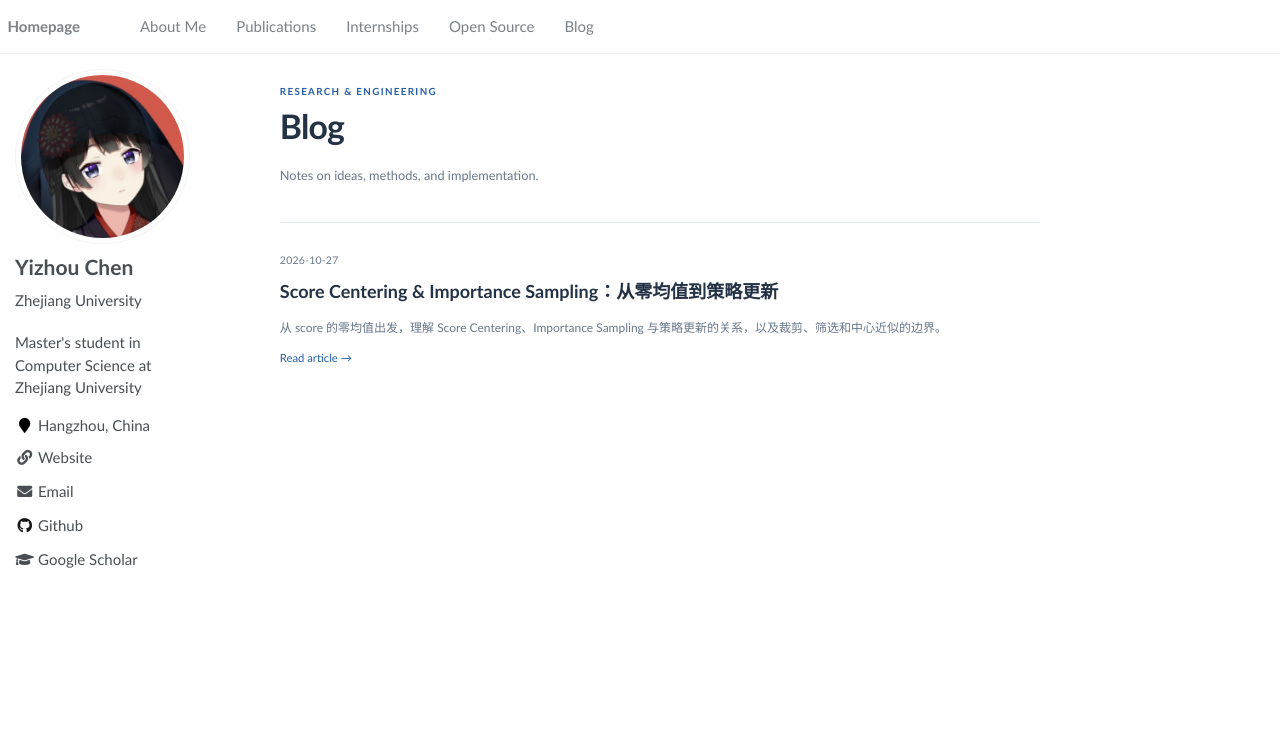
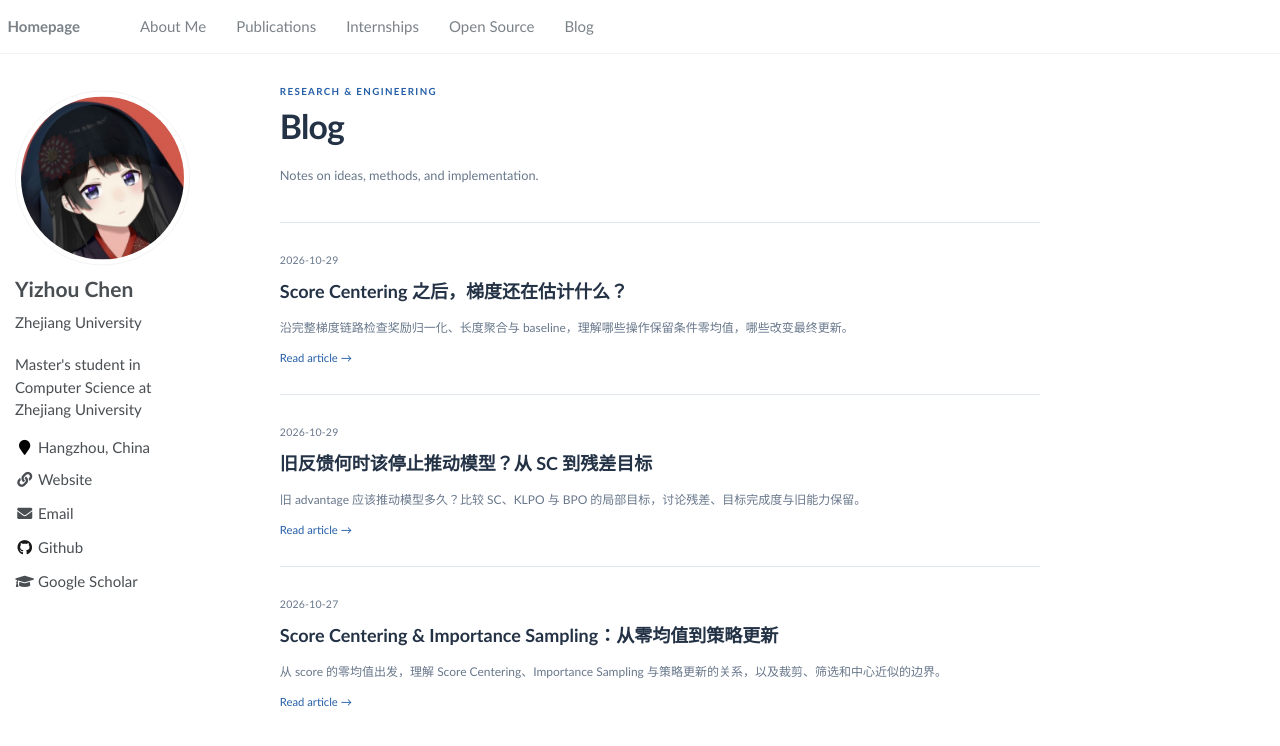
Before and after one commit to jasonchen505/jasonchen505.github.io, a Jekyll site: the page built from _pages/blog.html, in a window 1280 px wide. Shown: the top 746 px of the page. Built offline with Jekyll 4.4.1, drawn with Linux system fonts in a browser that asks for light colours; part of the change alters nothing that is shown.

Commit message:
Publish two Score Centering follow-up articles

```diff
--- /dev/null
+++ b/_posts/2026-10-29-score-centering-gradient-pipeline.md
@@ -0,0 +1,116 @@
+---
+title: "Score Centering 之后，梯度还在估计什么？"
+date: "2026-10-29 00:01:00 -0700"
+description: "沿完整梯度链路检查奖励归一化、长度聚合与 baseline，理解哪些操作保留条件零均值，哪些改变最终更新。"
+toc: [{"title": "1. 条件零均值保留了什么", "anchor": "conditional-centering"}, {"title": "2. 奖励归一化如何重加权任务", "anchor": "reward-normalization"}, {"title": "3. 长度聚合与随机分母", "anchor": "length-aggregation"}, {"title": "4. baseline 的数据来源也属于估计器", "anchor": "baseline-data"}, {"title": "5. 近似 baseline 与近似 SC 的联合误差", "anchor": "joint-approximation-error"}]
+---
+[上一篇](https://jasonchen505.github.io/blog/score-centering-and-importance-sampling/)讨论了 Score Centering（SC）与 Importance Sampling。实际训练还会减 baseline、除以奖励标准差、按长度聚合。这些操作会怎样改变 SC 留下的更新？
+
+我的判断是：**SC 的条件零均值不足以确定最终的期望梯度，还要检查权重与 baseline。** 给定 prefix 后固定的系数保留零均值，却可能改变任务权重；依赖本次动作、续写或同批拟合的系数，则需要重新核对期望。
+
+## 1. 条件零均值保留了什么 {#conditional-centering}
+
+先固定 trainer 参数和行为策略，分析新样本的一次更新。用 $q$ 表示真实采样策略，$p_\theta$ 表示 trainer，$R$ 是沿 $q$ 续写得到的完整回报。假设轨迹长度有界、所需期望存在，且 $p_\theta$ 在 $q$ 的支持上为正。反馈、baseline 和缩放系数在反传时停止梯度；暂不加入 IS、clipping 或额外正则。
+
+在 prefix $h$ 处，定义参数 score 及其精确中心：
+
+$$
+s=\nabla_\theta\log p_\theta(a\mid h),\qquad
+\mu=\mathbb E_q[s\mid h],\qquad
+\widetilde s=s-\mu.
+$$
+
+[SC](https://arxiv.org/html/2609.20807v1#S4) 保证 $\mathbb E_q[\widetilde s\mid h]=0$，因此减去固定的 $b(h)$ 不改变条件期望更新：
+
+$$
+\mathbb E_q[(R-b(h))\widetilde s\mid h]
+=\operatorname{Cov}_q(R,s\mid h).
+$$
+
+若再乘一个随机标量 $W$，则
+
+$$
+\mathbb E_q[W\widetilde s\mid h]
+=\operatorname{Cov}_q(W,s\mid h).
+$$
+
+给定 $h$ 后为常数的 $W$，是保留条件零均值的充分条件。随机 $W$ 是否保留它，由这项协方差决定；仅有统计依赖，还不能断言结果非零。
+
+## 2. 奖励归一化如何重加权任务 {#reward-normalization}
+
+对 prompt $x$，先假设总体奖励均值 $m_x$ 和标准差 $\sigma_x>0$ 已知。令 $T=\sum_{t=1}^{L}\widetilde s_t$，求和包含完整回答的所有生成动作及终止动作，记 $g_{\mathrm{SC}}(x)=\mathbb E_q[RT\mid x]$。这里的长度由生成过程的停止规则决定，例如 EOS 或预设长度上限；是否执行第 $t$ 次采样，在该动作产生前已经可知。逐 prefix 的零均值因而给出 $\mathbb E_q[T\mid x]=0$，于是
+
+$$
+g_{\mathrm{norm}}(x)
+=\mathbb E_q\!\left[\frac{R-m_x}{\sigma_x}T\,\middle|\,x\right]
+=\frac{g_{\mathrm{SC}}(x)}{\sigma_x}.
+$$
+
+同一 prompt 的期望更新只被正数缩放；不同 prompt 的 $\sigma_x$ 不同，混合方向就可能改变。这种任务重加权可以与精确 SC 并存。
+
+Jiayan Fu 的 [GRPO 分析](https://ichthyosaur.github.io/blog/2026/grpo-variance-stabilization/)将二元奖励、on-policy 总体极限下的归一化解释为优化变换后的成功率。其方差稳定化结论针对该成功率估计的渐近方差，不证明策略梯度方差最小，也不能把这个目标解释直接搬到 $p\ne q$ 的 SC 上。实际 group 均值和标准差还依赖本批样本，不能当作上述总体常数。
+
+## 3. 长度聚合与随机分母 {#length-aggregation}
+
+长度聚合还要看分母由谁共享。沿用 Jiayan 的 [token-mean 分析](https://ichthyosaur.github.io/blog/2026/token-mean-policy-gradient/)，暂用外部固定的 baseline 和缩放，从固定分布独立同分布地抽取 prompt 与完整回答。每条回答的贡献只依赖自身样本：用 $A_{i,t}$ 表示 advantage，记 $S_i=\sum_t A_{i,t}\widetilde s_{i,t}$，有效长度为 $L_i\ge1$。两种聚合为
+
+$$
+\widehat g_{\mathrm{TM}}=\frac{\sum_i S_i}{\sum_i L_i},
+\qquad
+\widehat g_{\mathrm{SM}}=\frac1N\sum_i\frac{S_i}{L_i}.
+$$
+
+前者与同一 batch 的 $N^{-1}\sum_i S_i$ 只差一个正尺度；后者按各自长度重加权。若 $\mathbb E\|S\|<\infty$、$0<\mathbb E L<\infty$，大数定律给出几乎必然收敛：
+
+$$
+\widehat g_{\mathrm{TM}}\longrightarrow
+\frac{\mathbb E S}{\mathbb E L},
+\qquad
+\widehat g_{\mathrm{SM}}\longrightarrow
+\mathbb E\!\left[\frac SL\right].
+$$
+
+两个极限未必平行。公共分母仍可能带来有限 batch 的比值偏差；同一 batch 只差尺度，不等于期望也只差尺度。因此，有限 batch 下的公共 token 分母也可能使固定 baseline 留下非零期望，这一风险并不限于逐回答乘 $1/L_i$。若逐 prompt 做 token-mean 后再平均，组内大样本极限又会按 $1/\mathbb E[L\mid x]$ 重加权任务。这里保留的是所选分子 $\mathbb E S$ 的方向，不能自动解释成当前 trainer 的回报梯度，或“回报除以期望长度”的梯度。
+
+逐回答的最终长度 $L$ 依赖当前动作和续写。把前面的 $W$ 换成 $1/L$，就有
+
+$$
+\mathbb E_q\!\left[\frac{\widetilde s_t}{L}\,\middle|\,h_t\right]
+=\operatorname{Cov}_q\!\left(\frac1L,s_t\,\middle|\,h_t\right),
+$$
+
+右边未必为零，固定 baseline 因而可能不再抵消。这与 GRPO 的奖励平移不变性可以并存：baseline 若随奖励一起平移，advantage 仍可逐样本不变。
+
+[SC 原论文附录 B.1](https://arxiv.org/html/2609.20807v1#A2.SS1)使用整批 token 总数作公共分母。核对实现时，要区分“所有有效 token 求和后除以总数”和“每条回答先平均、再对回答平均”；这两种 reduction 不能随意互换。
+
+在[对应的公开实现](https://github.com/martin-marek/score-centering/blob/64842967077ea105470ca73fc5d714366d3f7bdb/losses.py#L138-L170)中，SC 校正先并入每个 token 的 score 项，再与主项一起应用 completion mask，最后共同除以整个 batch 的有效 token 总数。
+
+## 4. baseline 的数据来源也属于估计器 {#baseline-data}
+
+baseline 也需要检查数据来源。[Jiayan 对 SAO 更新顺序的讨论](https://ichthyosaur.github.io/blog/2026/sao-critic-updates/)指出：网络虽只输入 prefix，参数却可能已通过拟合本批轨迹吸收了本次回报。若再用它预测这些轨迹的 $\widehat b(h)$，对完整 Monte Carlo 回报减 baseline 的更新，即使 SC 精确，也有
+
+$$
+\mathbb E_q[(R-\widehat b)\widetilde s\mid h]
+=\operatorname{Cov}_q(R,s\mid h)
+-\operatorname{Cov}_q(\widehat b,s\mid h),
+$$
+
+期望还包括拟合数据的随机性。例如，在同一 prefix 下独立同分布地抽取 $N$ 个样本，用包含自身回报的批均值 $\bar R$ 作 baseline，就有 $\mathbb E[(R_i-\bar R)\widetilde s_i]=(1-1/N)\operatorname{Cov}(R,s)$。期望信号缩小，$N=1$ 时归零；一般 critic 的相关性项不必只是缩放。
+
+`stop_gradient` 或 `detach()` 不消除统计依赖。[GAE 原论文 §6.1](https://arxiv.org/html/1506.02438v6#S6.SS1)也讨论了过拟合使 Bellman residual 归零的风险。不过，SAO 博客未核验实际更新顺序，[SAO 论文 §4.3](https://arxiv.org/html/2607.07508v1#S4.SS3)还报告了两次 critic 更新优于一次的对照；这项风险不能作为 SAO 实际有问题的证据。
+
+## 5. 近似 baseline 与近似 SC 的联合误差 {#joint-approximation-error}
+
+回到未额外加权的更新，固定 baseline 与 SC 仍可互补。令 $b(h),c(h)$ 在本次抽样前固定，分别近似奖励均值 $m=\mathbb E_q[R\mid h]$ 与 score 中心 $\mu$。展开得到
+
+$$
+\mathbb E_q[(R-b)(s-c)\mid h]
+=\operatorname{Cov}_q(R,s\mid h)
++(m-b)(\mu-c).
+$$
+
+任一侧精确都能消掉最后一项，两侧误差则相乘。这只描述相对于协方差目标的期望偏差，不保证方差更小；$m$ 也必须对应行为策略的续写。若 advantage 还通过 bootstrap 使用后续状态的 value，固定 baseline 的抵消结论并不覆盖这些回报估计项。后续状态本身受当前动作影响，因此即使 value 参数已冻结，这部分也不等同于仅依赖当前 prefix 的 baseline。
+
+检查完整 loss 时，我会追踪权重的归一化范围、baseline 的拟合数据，以及 SC 校正项是否与主项使用同一有效 token mask 和归一化。两项共用 mask 是实现一致性的要求；如果 mask 取决于当前 token 或完整回答，仍需把它当作随机权重 $W$ 检查。重设中心前，还要明确希望保留哪个目标：任务重加权可能正是训练者的选择。更准确的 critic 能否降低近似 SC 的需求，仍是需要结合梯度噪声、训练表现和成本验证的推测。
+
+SC 给出的条件中心化，是理解完整更新的起点。最终梯度在估计什么，要由缩放、长度聚合、baseline 的数据来源及其与采样的关系共同确定。明确这些条件，才能区分有意的任务重加权与估计过程引入的额外偏差。
--- /dev/null
+++ b/_posts/2026-10-29-score-centering-old-feedback.md
@@ -0,0 +1,127 @@
+---
+title: "旧反馈何时该停止推动模型？从 SC 到残差目标"
+date: "2026-10-29 00:00:00 -0700"
+description: "旧 advantage 应该推动模型多久？比较 SC、KLPO 与 BPO 的局部目标，讨论残差、目标完成度与旧能力保留。"
+toc: [{"title": "1. 固定旧反馈后，纯 SC 何时停止", "anchor": "fixed-feedback"}, {"title": "2. SC 加 KL 与 KLPO 的局部目标", "anchor": "sc-kl-klpo"}, {"title": "3. 残差变大，也可能来自有益的超越", "anchor": "beyond-old-targets"}, {"title": "4. BPO 需要看实际采用的更新系数", "anchor": "bpo-update-coefficients"}, {"title": "5. 从拟合旧目标到保留旧能力", "anchor": "retaining-old-capabilities"}]
+---
+LLM RL 的 rollout 有生成成本，异步训练和数据复用都会让同一份反馈跨越多次参数更新。奖励记录保持不变，模型却已经变了：一份旧 advantage 还应该推动它多久？
+
+我的判断是：**旧目标是否已经完成，与它是否仍值得追求，需要分别判断。** 历史概率目标被更好的策略超越后，继续恢复它未必有益；旧样本仍可保留，训练用途需要重新说明。这里讨论 sampler 只作为临时改进参考的训练；若长期匹配参考分布本身就是任务要求，持续约束仍然合理。
+
+## 1. 固定旧反馈后，纯 SC 何时停止 {#fixed-feedback}
+
+固定一个 prefix，以 $q$ 表示历史行为分布，$p_\theta=\operatorname{softmax}(z_\theta)$ 表示当前 trainer。令 $f_a$ 为采取动作 $a$ 后、沿旧策略续写的回报条件均值。以下固定 $q$ 和 $f$，假设有限词表上 $q_a,p_a>0$，使用精确条件均值，暂不加入 IS 或 clipping。定义
+
+$$
+A_a=f_a-\mathbb E_q f,\qquad
+s_a=\nabla_\theta\log p_\theta(a).
+$$
+
+这里的 $A$ 是理想的条件优势，不等同于按整个 prompt 计算的 group advantage。先比较 logits 可独立调整时的总体方向 $g_z$；实际参数梯度为 $J_z^\top g_z$，其中 $J_z=\partial z_\theta/\partial\theta$。
+
+[SC 的中心化公式](https://arxiv.org/html/2609.20807v1) 给出
+
+$$
+G_{\mathrm{SC}}
+=\mathbb E_q\!\left[f_a(s_a-\mathbb E_q s)\right]
+=\operatorname{Cov}_q(f,s).
+$$
+
+softmax score 中共同的归一化项被消掉后，得到 $g_{z,a}=q_aA_a$。固定 $q$ 和 $f$，这个方向不随当前 $p$ 减弱。因此，在这个设定下，纯 SC 没有为非零优势设置有限的“完成点”。
+
+## 2. SC 加 KL 与 KLPO 的局部目标 {#sc-kl-klpo}
+
+要让推动力随策略变化调整，可以给 SC 的上升目标 $\operatorname{Cov}_q(f,\log p)$ 减去 $\beta D_{\mathrm{KL}}(q\Vert p)$，取固定的 $\beta>0$。本文的 SC+KL 专指这一选择。
+
+这个上升目标也可以写成
+
+$$
+U_{\mathrm{SC+KL}}
+=\sum_a q_a(A_a+\beta)\log p_a+C,
+$$
+
+其中 $C$ 与当前 $p$ 无关。这个形式既能直接给出下面的梯度，也说明有限最优点是否存在取决于各项系数的符号。
+
+[KLPO §3.1、3.3](https://arxiv.org/pdf/2610.08963v1) 则从 $\max_p\{\mathbb E_p f-\beta D_{\mathrm{KL}}(p\Vert q)\}$ 的最优性条件出发，拟合反馈与 log-ratio 的关系。注意这里 KL 的方向不同。记
+
+$$
+c_a=\log\frac{p_a}{q_a}
+-\mathbb E_q\log\frac{p}{q},
+$$
+
+把对动作不变的截距作为自由变量最小化并消去后，目标为
+
+$$
+L_{\mathrm{KLPO}}
+=\frac{1}{2\beta}
+\operatorname{Var}_q\!\left(f-\beta\log\frac{p}{q}\right)
+=\frac{1}{2\beta}\mathbb E_q[(A-\beta c)^2].
+$$
+
+其中 $c$ 记录已经发生的中心化 log-ratio 变化，$A-\beta c$ 衡量它与旧反馈要求的差距。对相应损失取负梯度，得到：
+
+| 方法 | 总体上升方向 $g_{z,a}$ |
+| --- | --- |
+| 纯 SC | $q_aA_a$ |
+| SC 加 $\beta D_{\mathrm{KL}}(q\Vert p)$ 惩罚 | $q_a[A_a-\beta(p_a/q_a-1)]$ |
+| KLPO 的局部回归 | $q_a(A_a-\beta c_a)$ |
+
+在 $p=q$ 处，三个方向相同。离开这个位置后，SC+KL 根据相对概率变化调整推动力，KLPO 则根据中心化 log-ratio 调整。
+
+令后两行的方向为零，得到不同的理想目标：
+
+$$
+p_a^{\mathrm{SC+KL}}
+=q_a\left(1+\frac{A_a}{\beta}\right),
+\qquad
+p_a^{\mathrm{KLPO}}
+=\frac{q_a e^{A_a/\beta}}{\sum_b q_b e^{A_b/\beta}}.
+$$
+
+SC+KL 一式要求所有括号为正，才能得到内点解；若所有括号非负、但部分恰为零，理想最优点位于概率单纯形的边界，有限的 softmax logits 只能逼近它；若出现负数，上升目标甚至无上界。KLPO 给出 Gibbs 分布：回归与原始正则回报共享这个理想最优解，但梯度一般不同。这些结论针对自由分布；共享参数下，梯度抵消也能造成停滞，不能把驻点直接当作“已经学会”。
+
+## 3. 残差变大，也可能来自有益的超越 {#beyond-old-targets}
+
+超过目标后，反馈还可以反向。令 $q=(0.5,0.5)$、$f=(1,0)$、$\beta=1$。SC+KL 的好动作目标概率是 $0.75$，KLPO 约为 $0.731$。假如后续训练已把它提高到 $0.95$，这两个旧目标都会往回拉。但在这个单步任务中，未加正则的期望回报就是好动作的概率，当前表现已经更好。
+
+这是代数例子，不是训练收益实验。**旧目标残差变大，也可能来自有益的超越。** 是否该往回拉，取决于历史约束是否仍属于当前任务；例子没有否定正则化本身。
+
+## 4. BPO 需要看实际采用的更新系数 {#bpo-update-coefficients}
+
+从残差目标推导出的算法，实际更新也可能不再使用完整的动态残差。这时需要检查最终采用的系数与门控，才能判断旧反馈何时停止推动模型。
+
+[BPO §3.1、3.2](https://arxiv.org/html/2609.15987v1#S3) 也从轨迹平方残差出发，但实际算法在线性化时用旧回报优势替换动态残差因子，再采用 binary KL、平滑、mask 和权重上限。因此，不能把完整残差的完成度解释直接套到实际 BPO 上。
+
+忽略平滑、mask 和上限时，BPO 使用停止梯度的权重 $\omega_a=(1-q_a)/(1-p_a)$。对已采样 token 自身的 logit，
+
+$$
+\omega_a\frac{\partial\log p_a}{\partial z_a}
+=\frac{1-q_a}{1-p_a}(1-p_a)
+=1-q_a.
+$$
+
+这个权重抵消了该分量随 $p_a$ 增大而出现的衰减。这里考察的是单个采样项对自身 logit 的贡献；对其他 logit $z_b$，$b\ne a$，相应分量为 $-(1-q_a)p_b/(1-p_a)$，一般仍随其余动作之间的相对概率变化。因此，这个恒等式不能直接推出整个总体梯度或参数梯度保持不变。实际 mask 按优势符号和 $\omega_a$ 阈值关闭该 token 的直接梯度项，平滑与上限则改变其大小。mask 既不能证明能力已掌握，也不是策略变化的硬约束：同一 prefix 上其他动作的梯度，以及经共享参数传来的其他梯度，仍能改变该概率。
+
+实现中，动态残差和所需的中心应随当前 log-prob 重新计算；`stop_gradient` 只停止本次反传，不等于跨更新冻结数值。历史 $q$ 保持采样时的含义。表格比较的是总体期望：近似中心、有限样本会改变实际更新，期望等价也不保证固定 batch 上的经验目标相同。复用数据时，应按实际 loss 或更新规则判断“完成”。
+
+## 5. 从拟合旧目标到保留旧能力 {#retaining-old-capabilities}
+
+目标是否适用，还取决于反馈描述的条件。一条旧代码 rollout 失败，可能是后续调试没做好；当前模型已能修复时，同一早期动作的后续价值就可能改变。旧记录依然属实，却不足以单独决定当前该强化什么。旧优势仍可用于策略改进，但它与当前回报的关系涉及新策略的访问分布，不能直接沿用旧数据的平均值。[TRPO §2](https://arxiv.org/pdf/1502.05477) 给出了这一关系及局部近似。
+
+前面的残差回答的是“离指定的历史目标还有多远”；是否继续拟合这个目标，还需要当前表现的证据。
+
+因此，我把旧数据的“退出”理解为结束某项训练职责。局部目标完成或不再适用时，可以停止拟合它；若保留数据用于防退化，需要重新说明保护的是什么。
+
+例如，对旧任务分布规定表现下限 $J_{\mathrm{old}}(p)\ge\tau$，其中 $J_{\mathrm{old}}$ 是当前策略的期望回报。这允许换解法和继续提高成绩。对应的单侧软惩罚可以写成
+
+$$
+L_{\mathrm{retain}}
+=\lambda\,[\tau-J_{\mathrm{old}}(p)]_+,
+\qquad \lambda\ge0,\quad [x]_+=\max(x,0).
+$$
+
+这是我的目标选择：表现不足时才要求恢复。软惩罚不保证约束一定满足，也不是经过验证的回放算法；$J_{\mathrm{old}}$ 不能靠旧 log-prob 直接算出，需要当前表现的证据。训练过的旧样本不能再充当独立泛化评测，旧答案概率下降也可能只是换了正确解法。
+
+按当前表现决定旧数据何时退出、何时重新启用，是我想继续研究的方向。重新使用时还要核对目标与采样规则：只挑成功样本就改变了数据分布，原始 SC 在 $q$ 下的统计解释不能原样照搬。这种安排是否更有效，仍需独立评测与成本证据。
+
+旧反馈何时停止推动模型，需要同时回答两个问题：所选更新规则是否还有未完成的局部目标，以及这个目标是否仍服务于当前任务。残差、mask 和旧答案概率各自提供有限的信号；旧数据继续承担什么训练职责，应由明确的目标与当前表现共同决定。
--- a/assets/css/blog.css
+++ b/assets/css/blog.css
@@ -81,3 +81,6 @@
 .blog-citation-bibtex summary { cursor: pointer; color: var(--blog-accent); font-size: 0.75rem; }
 .blog-citation-bibtex pre { max-width: 100%; margin: 0.8rem 0 0; padding: 1rem; overflow-x: auto; background: #fff; border: 1px solid var(--blog-line); border-radius: 5px; font-size: 12px; line-height: 1.7; tab-size: 2; }
 .blog-citation-bibtex code { white-space: pre; }
+
+/* Keep formula comparison tables within the article on narrow screens. */
+.blog-content table { display: block; max-width: 100%; overflow-x: auto; -webkit-overflow-scrolling: touch; }
```
